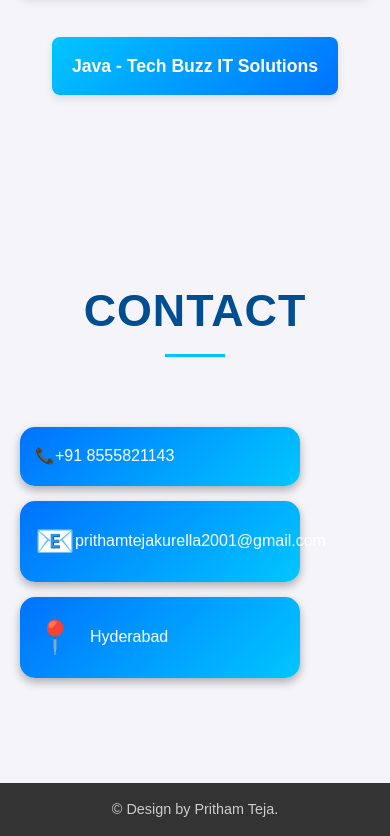
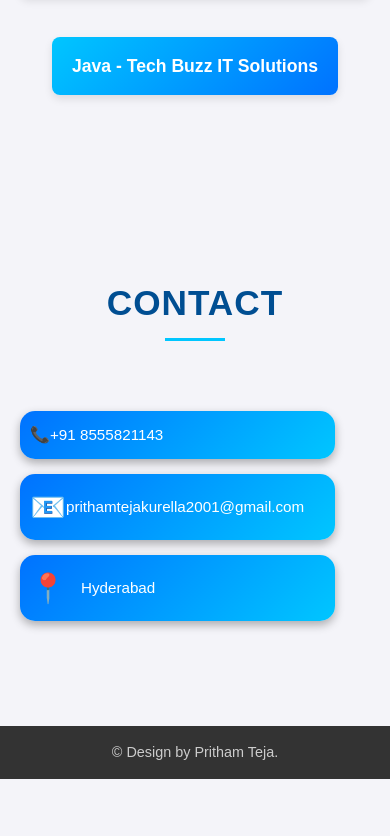
Before and after one commit to teja2509/portfolio, a plain HTML site: page index.html in a window 390 px wide. Shown: the part 4061-4897 px from the top of the page. After the commit the page ends 4840 px from the top, so only its background shows below. Drawn offline with Linux system fonts and the light colour scheme.

Commit message:
Update styles.css

```diff
--- a/styles.css
+++ b/styles.css
@@ -403,6 +403,25 @@ section p {
   }
 }
 
+@media (max-width: 480px) {
+  .contact h2 {
+    font-size: 2.2rem;
+  }
+
+  .contact-list li {
+    width: 90%;
+    padding: 10px;
+  }
+
+  .contact-list li p {
+    font-size: 0.95rem;
+  }
+
+  .contact-icon {
+    font-size: 1.8rem;
+  }
+}
+
 footer {
   background: #333;
   color: white;
```
